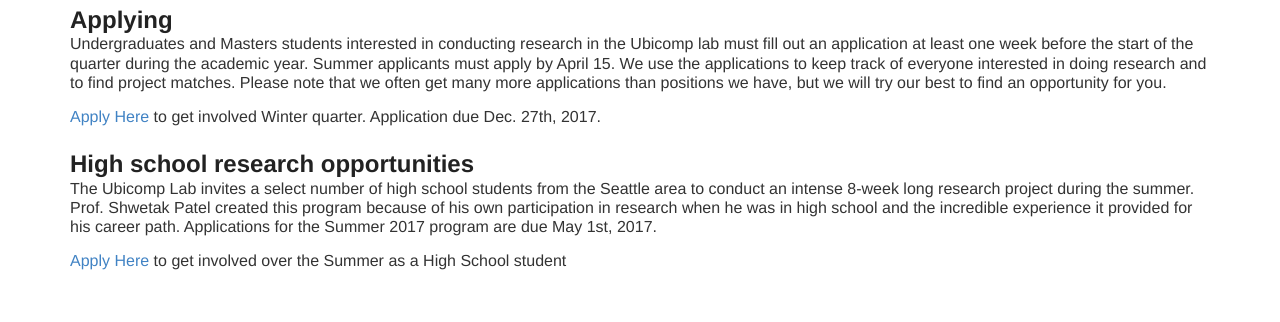
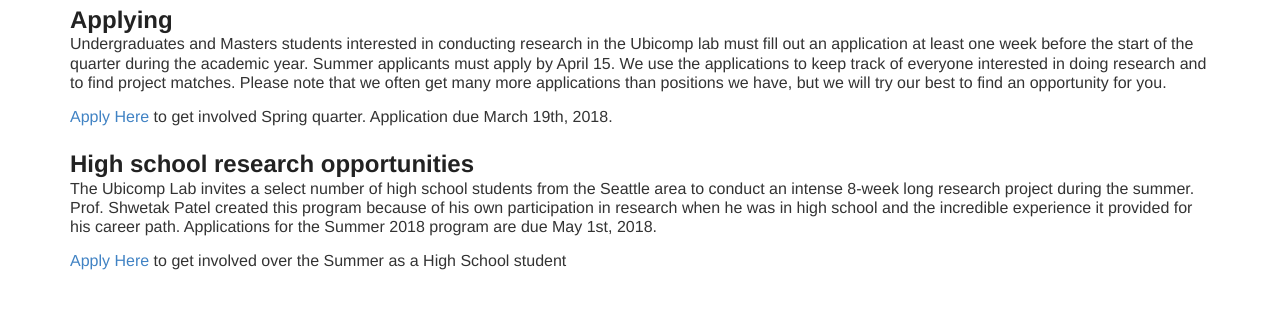
Before and after one commit to ubicomplab/ubicomplab.github.io, a Jekyll site: the page built from get_involved/index.md, in a window 1280 px wide. Shown: the part 533-855 px from the top of the page. Built offline with Jekyll 4.4.1, drawn with Linux system fonts in a browser that asks for light colours; some web fonts are replaced.

Commit message:
updating undergrad applications

```diff
--- a/_data/news.yml
+++ b/_data/news.yml
@@ -1,3 +1,7 @@
+- date: 2018-01-12
+  blurb: Summer high school application now available!
+  url: https://ubicomplab.cs.washington.edu/get_involved/
+
 - date: 2017-09-22
   blurb: Alex Mariakakis is named GeekWire's "Geek of the Week"
   url: https://www.geekwire.com/2017/alex-mariakakis/
--- a/get_involved/index.md
+++ b/get_involved/index.md
@@ -15,9 +15,9 @@
 ## Applying
 Undergraduates and Masters students interested in conducting research in the Ubicomp lab must fill out an application at least one week before the start of the quarter during the academic year. Summer applicants must apply by April 15. We use the applications to keep track of everyone interested in doing research and to find project matches. Please note that we often get many more applications than positions we have, but we will try our best to find an opportunity for you.
 
-<a href="http://www.surveygizmo.com/s3/3972749/UbiComp-Lab-Research-Application-Winter-2018">Apply Here</a> to get involved Winter quarter. Application due Dec. 27th, 2017.
+<a href="http://www.surveygizmo.com/s3/4121925/UbiComp-Lab-Research-Application-Spring-2018">Apply Here</a> to get involved Spring quarter. Application due March 19th, 2018.
 
 ## High school research opportunities
-The Ubicomp Lab invites a select number of high school students from the Seattle area to conduct an intense 8-week long research project during the summer.  Prof. Shwetak Patel created this program because of his own participation in research when he was in high school and the incredible experience it provided for his career path.  Applications for the Summer 2017 program are due May 1st, 2017.
+The Ubicomp Lab invites a select number of high school students from the Seattle area to conduct an intense 8-week long research project during the summer.  Prof. Shwetak Patel created this program because of his own participation in research when he was in high school and the incredible experience it provided for his career path.  Applications for the Summer 2018 program are due May 1st, 2018.
 
-<a href="http://www.surveygizmo.com/s3/3304069/UbiComp-Lab-High-School-Research-Application-Summer-2017">Apply Here</a> to get involved over the Summer as a High School student
+<a href="http://www.surveygizmo.com/s3/4121883/UbiComp-Lab-Research-Application-Summer-2018">Apply Here</a> to get involved over the Summer as a High School student
```
